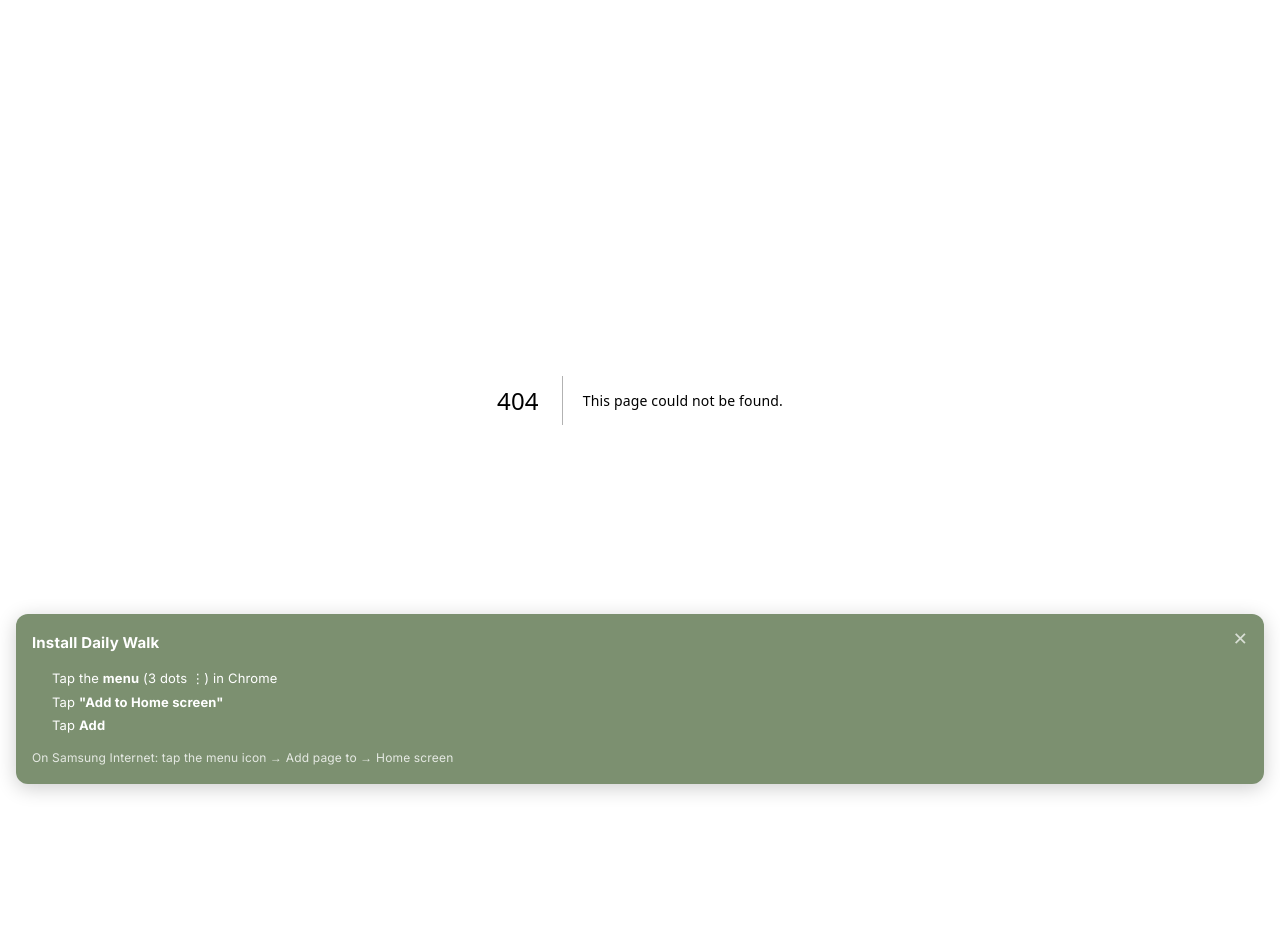
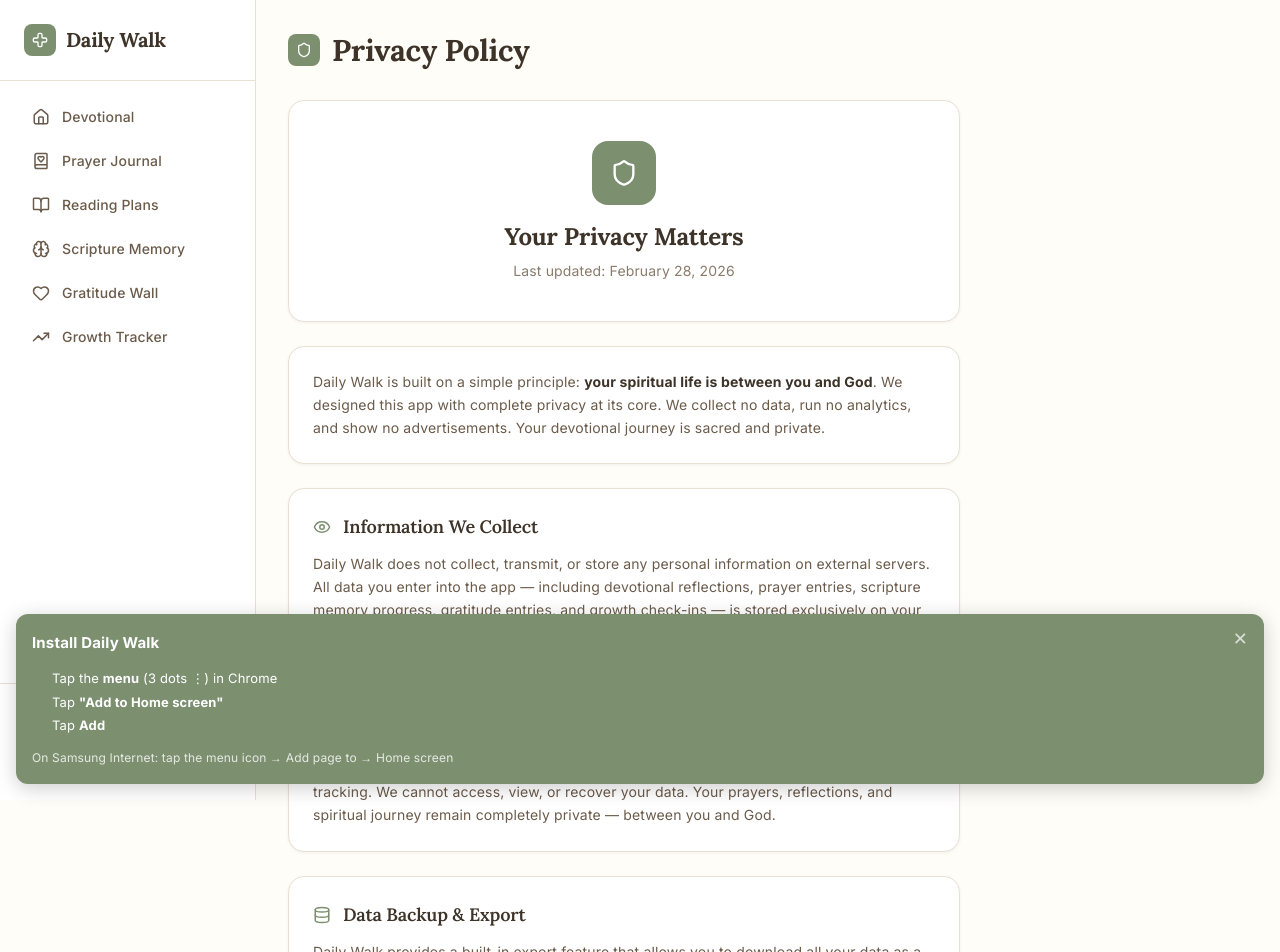
Before and after one commit to powoso/claude-Jesus, a Next.js app: page /privacy in a window 1280 px wide. Before the commit this address had no page. Shown: the top 952 px of the page. Before the commit the page ends 800 px from the top, so only its background shows below. Built offline with nearby package versions, Linux system fonts and the light colour scheme.

Commit message:
feat: Add privacy policy page for app store submission
Required by Google Play Store and Apple App Store for publishing.
Covers data storage, privacy, third-party services, and children's privacy.

https://claude.ai/code/session_01JY7YtFS65yhtg5KgN1YgW3

```diff
--- /dev/null
+++ b/src/app/privacy/page.tsx
@@ -0,0 +1,151 @@
+'use client';
+
+import { motion } from 'framer-motion';
+import { Shield, ArrowLeft, Lock, Eye, Database, Trash2 } from 'lucide-react';
+import { AppLayout } from '@/components/navigation/AppLayout';
+import { Card } from '@/components/ui/Card';
+import { PageHeader } from '@/components/ui/PageHeader';
+import Link from 'next/link';
+
+export default function PrivacyPolicyPage() {
+  const lastUpdated = 'February 28, 2026';
+
+  const sections = [
+    {
+      icon: <Eye size={18} className="text-[var(--accent)]" />,
+      title: 'Information We Collect',
+      content:
+        'Daily Walk does not collect, transmit, or store any personal information on external servers. All data you enter into the app — including devotional reflections, prayer entries, scripture memory progress, gratitude entries, and growth check-ins — is stored exclusively on your device using your browser\'s localStorage.',
+    },
+    {
+      icon: <Lock size={18} className="text-[var(--accent)]" />,
+      title: 'Data Storage & Privacy',
+      content:
+        'Your data never leaves your device. We have no servers, no databases, and no analytics tracking. We cannot access, view, or recover your data. Your prayers, reflections, and spiritual journey remain completely private — between you and God.',
+    },
+    {
+      icon: <Database size={18} className="text-[var(--accent)]" />,
+      title: 'Data Backup & Export',
+      content:
+        'Daily Walk provides a built-in export feature that allows you to download all your data as a JSON file. You can also import previously exported data to restore your information. This gives you full ownership and control over your data at all times.',
+    },
+    {
+      icon: <Trash2 size={18} className="text-[var(--accent)]" />,
+      title: 'Data Deletion',
+      content:
+        'Since all data is stored locally on your device, you can delete it at any time by clearing your browser\'s localStorage or uninstalling the app. We do not retain any copies of your data.',
+    },
+  ];
+
+  return (
+    <AppLayout>
+      <PageHeader
+        title="Privacy Policy"
+        icon={
+          <div className="w-8 h-8 rounded-lg bg-[var(--accent)] flex items-center justify-center">
+            <Shield size={16} className="text-white" />
+          </div>
+        }
+      />
+
+      <div className="max-w-2xl space-y-6">
+        <Card>
+          <div className="text-center py-4">
+            <div className="w-16 h-16 mx-auto rounded-2xl bg-[var(--accent)] flex items-center justify-center mb-4">
+              <Shield size={28} className="text-white" />
+            </div>
+            <h2 className="font-heading text-2xl font-bold text-[var(--text-primary)] mb-2">
+              Your Privacy Matters
+            </h2>
+            <p className="text-sm text-[var(--text-muted)]">Last updated: {lastUpdated}</p>
+          </div>
+        </Card>
+
+        <Card>
+          <p className="text-sm text-[var(--text-secondary)] leading-relaxed">
+            Daily Walk is built on a simple principle:{' '}
+            <strong className="text-[var(--text-primary)]">your spiritual life is between you and God</strong>.
+            We designed this app with complete privacy at its core. We collect no data, run no analytics,
+            and show no advertisements. Your devotional journey is sacred and private.
+          </p>
+        </Card>
+
+        {sections.map((section, i) => (
+          <motion.div
+            key={section.title}
+            initial={{ opacity: 0, y: 12 }}
+            animate={{ opacity: 1, y: 0 }}
+            transition={{ delay: i * 0.1 }}
+          >
+            <Card>
+              <div className="flex items-center gap-3 mb-3">
+                {section.icon}
+                <h3 className="font-heading text-lg font-semibold text-[var(--text-primary)]">
+                  {section.title}
+                </h3>
+              </div>
+              <p className="text-sm text-[var(--text-secondary)] leading-relaxed">{section.content}</p>
+            </Card>
+          </motion.div>
+        ))}
+
+        <Card>
+          <h3 className="font-heading text-lg font-semibold text-[var(--text-primary)] mb-3">
+            Third-Party Services
+          </h3>
+          <p className="text-sm text-[var(--text-secondary)] leading-relaxed mb-3">
+            Daily Walk uses the following third-party services solely for app functionality:
+          </p>
+          <ul className="space-y-2 text-sm text-[var(--text-secondary)]">
+            <li className="flex items-start gap-2">
+              <span className="text-[var(--accent)] mt-1">•</span>
+              <span>
+                <strong className="text-[var(--text-primary)]">Google Fonts</strong> — to load the Inter and Lora
+                typefaces. Google may collect basic usage data as described in their privacy policy.
+              </span>
+            </li>
+          </ul>
+        </Card>
+
+        <Card>
+          <h3 className="font-heading text-lg font-semibold text-[var(--text-primary)] mb-3">
+            Children&apos;s Privacy
+          </h3>
+          <p className="text-sm text-[var(--text-secondary)] leading-relaxed">
+            Daily Walk does not knowingly collect any personal information from children under 13. Since all data
+            is stored locally on the device and we do not collect any information, there is no risk of unauthorized
+            data collection from minors.
+          </p>
+        </Card>
+
+        <Card>
+          <h3 className="font-heading text-lg font-semibold text-[var(--text-primary)] mb-3">
+            Changes to This Policy
+          </h3>
+          <p className="text-sm text-[var(--text-secondary)] leading-relaxed">
+            If we ever update this privacy policy, changes will be reflected on this page with an updated date.
+            Our core commitment to zero data collection will not change.
+          </p>
+        </Card>
+
+        <Card>
+          <h3 className="font-heading text-lg font-semibold text-[var(--text-primary)] mb-3">
+            Contact
+          </h3>
+          <p className="text-sm text-[var(--text-secondary)] leading-relaxed">
+            If you have any questions about this privacy policy, please reach out through our app store listing
+            or GitHub repository.
+          </p>
+        </Card>
+
+        <div className="text-center py-8">
+          <p className="font-scripture text-sm text-[var(--text-muted)]">
+            &ldquo;The Lord is my shepherd; I shall not want. He makes me lie down in green pastures.
+            He leads me beside still waters. He restores my soul.&rdquo;
+          </p>
+          <p className="text-xs text-[var(--text-muted)] mt-1">— Psalm 23:1-3</p>
+        </div>
+      </div>
+    </AppLayout>
+  );
+}
```
